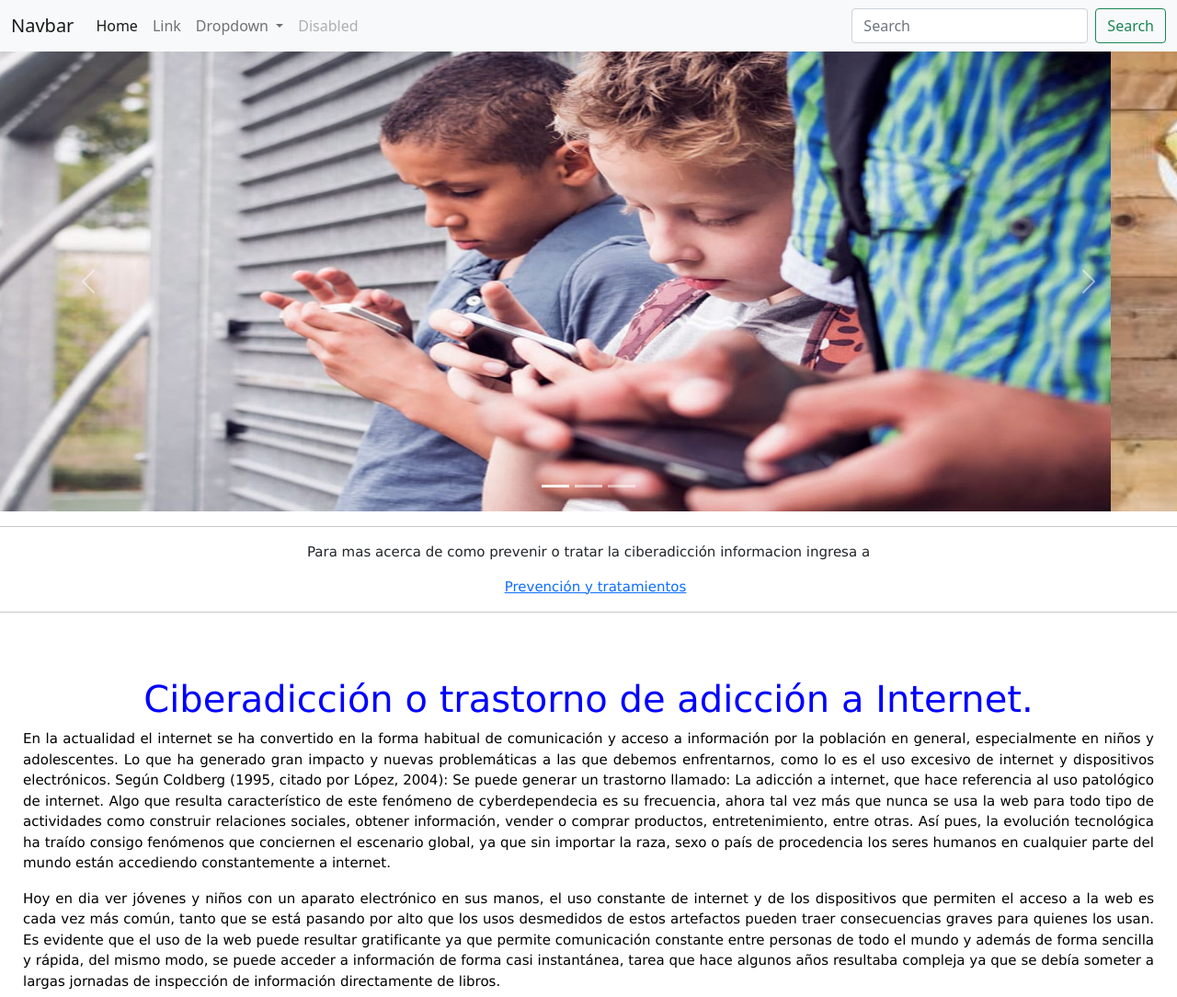
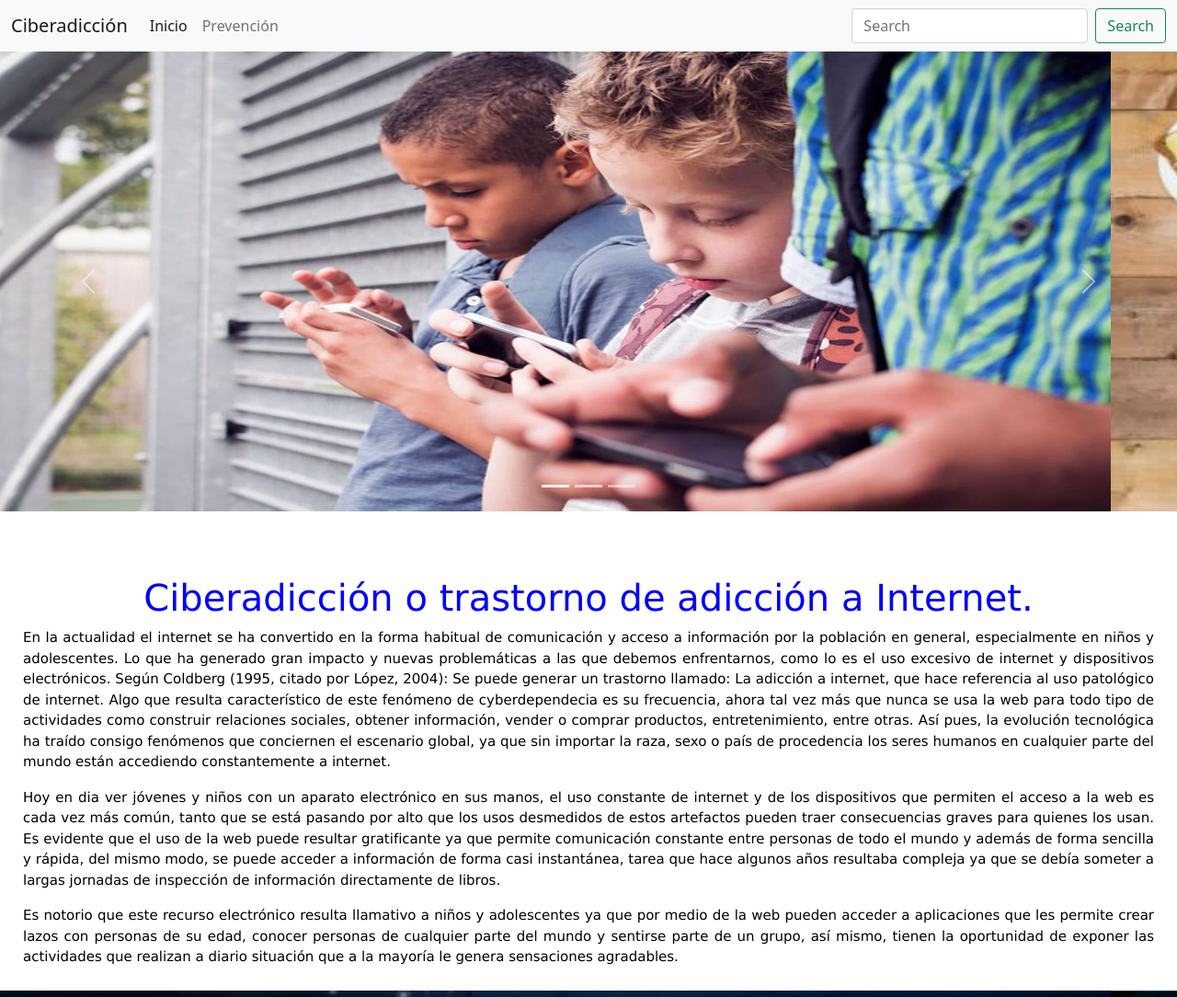
Before and after one commit to 1024594982/adiccion-al-internet, a plain HTML site: page index.html in a window 1280 px wide. Shown: the top 1084 px of the page at 92% size. Drawn offline with nearby package versions, Linux system fonts and the light colour scheme; a script that the page names is missing.

Commit message:
Mi primer repositorio

```diff
--- a/index.html
+++ b/index.html
@@ -16,31 +16,17 @@
 
     <nav class="navbar navbar-expand-lg navbar-light bg-light">
         <div class="container-fluid">
-          <a class="navbar-brand" href="#">Navbar</a>
+          <a class="navbar-brand" href="#">Ciberadicción</a>
           <button class="navbar-toggler" type="button" data-bs-toggle="collapse" data-bs-target="#navbarSupportedContent" aria-controls="navbarSupportedContent" aria-expanded="false" aria-label="Toggle navigation">
             <span class="navbar-toggler-icon"></span>
           </button>
           <div class="collapse navbar-collapse" id="navbarSupportedContent">
             <ul class="navbar-nav me-auto mb-2 mb-lg-0">
               <li class="nav-item">
-                <a class="nav-link active" aria-current="page" href="#">Home</a>
+                <a class="nav-link active" aria-current="page" href="#adiccion">Inicio</a>
               </li>
               <li class="nav-item">
-                <a class="nav-link" href="#">Link</a>
-              </li>
-              <li class="nav-item dropdown">
-                <a class="nav-link dropdown-toggle" href="#" id="navbarDropdown" role="button" data-bs-toggle="dropdown" aria-expanded="false">
-                  Dropdown
-                </a>
-                <ul class="dropdown-menu" aria-labelledby="navbarDropdown">
-                  <li><a class="dropdown-item" href="#">Action</a></li>
-                  <li><a class="dropdown-item" href="#">Another action</a></li>
-                  <li><hr class="dropdown-divider"></li>
-                  <li><a class="dropdown-item" href="#">Something else here</a></li>
-                </ul>
-              </li>
-              <li class="nav-item">
-                <a class="nav-link disabled" href="#" tabindex="-1" aria-disabled="true">Disabled</a>
+                <a class="nav-link" href="./prevencion.html">Prevención</a>
               </li>
             </ul>
             <form class="d-flex">
@@ -81,20 +67,10 @@
         </button>
       </div>
 
-
-
-    <header class="menu">
-
-            <hr color="tomato">
-       Para mas acerca de como prevenir o tratar la ciberadicción informacion ingresa a  <li><a href="./prevencion.html"> Prevención y tratamientos</a></li>
-           <hr color="tomato">
-
-    </header>
-
     <section class="intro">
         <br>
         <br>
-<h1 class="tit1">Ciberadicción o trastorno de adicción a Internet. </h1>
+<h1 class="tit1" id="adiccion">Ciberadicción o trastorno de adicción a Internet. </h1>
 
 
 <p>En la actualidad el internet se ha convertido en la forma habitual de comunicación y acceso a
```
